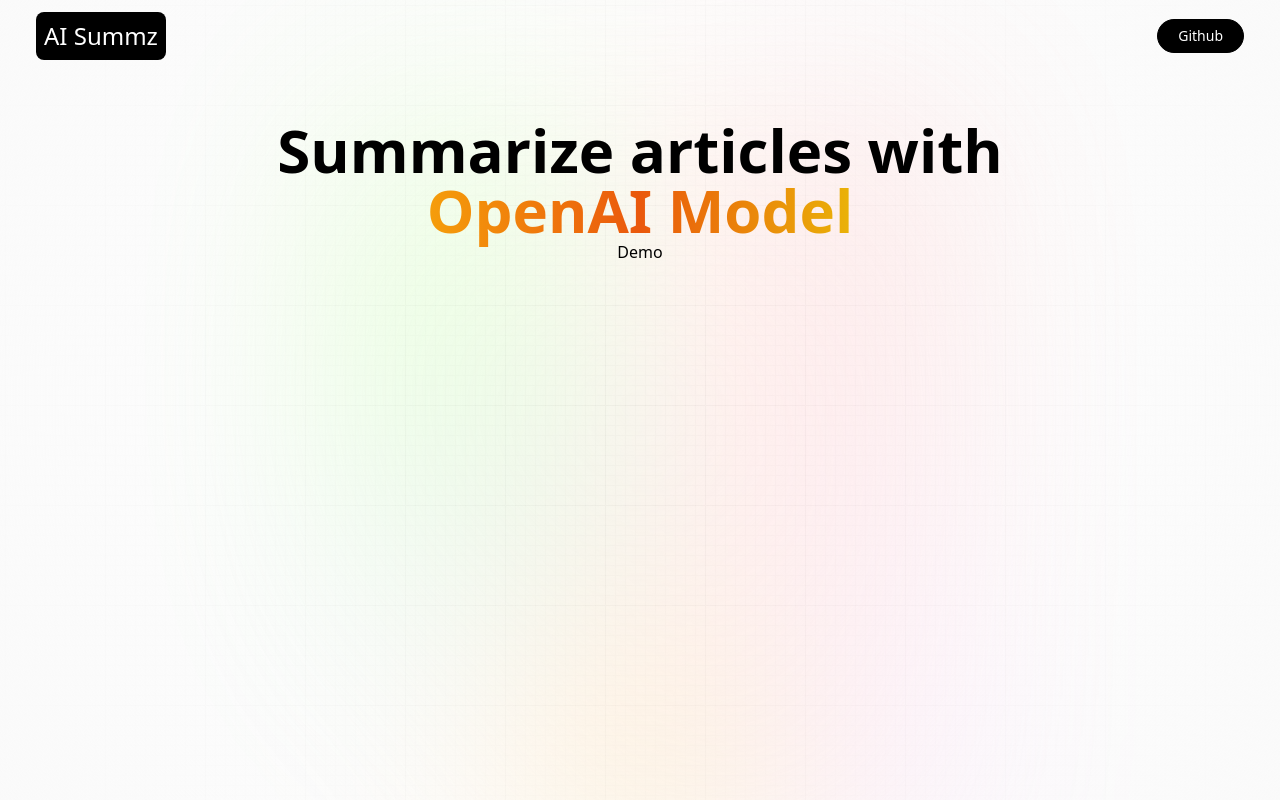
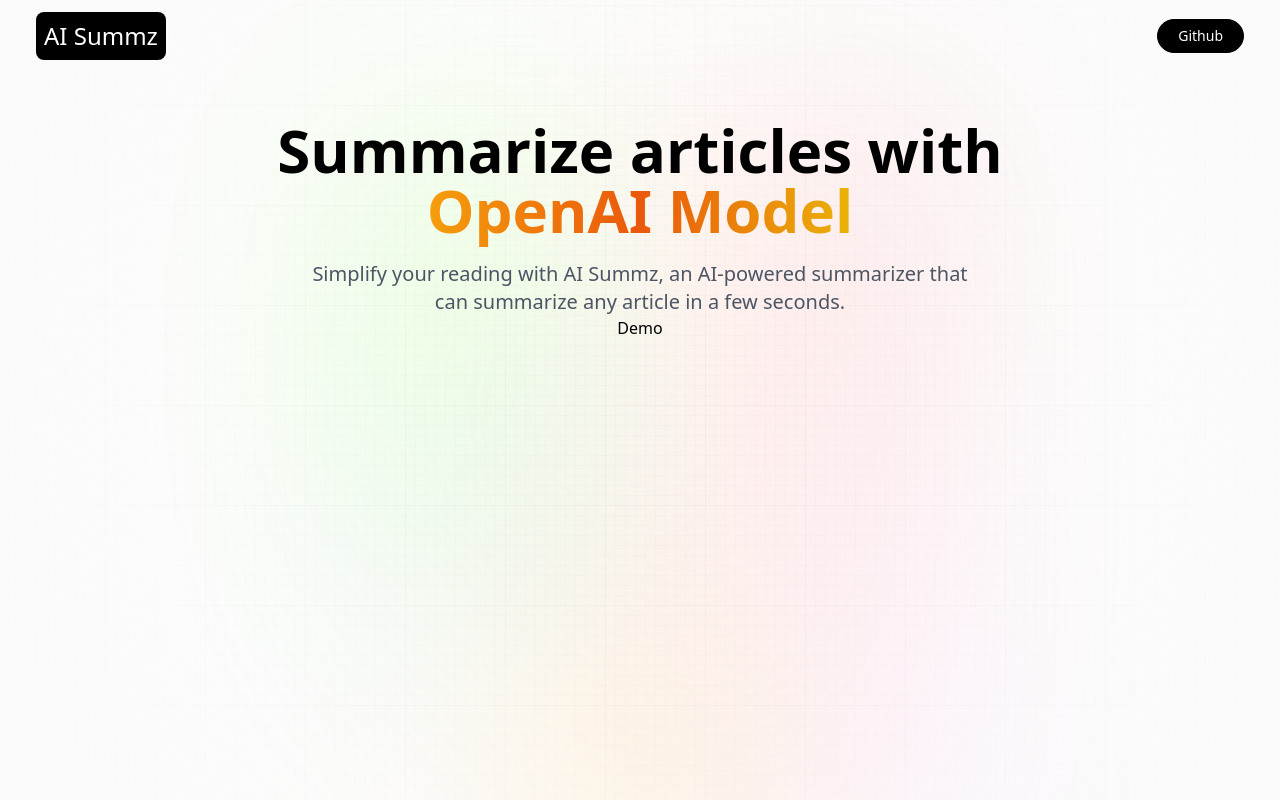
Before and after one commit to MariusTanase/AI-Summarizer, a React (Vite) app: page / in a window 1280 px wide. Built offline with nearby package versions, Linux system fonts and the light colour scheme; a web font is replaced by a local one.

Commit message:
Adding a description to Hero component

```diff
--- a/src/components/Hero.tsx
+++ b/src/components/Hero.tsx
@@ -14,6 +14,9 @@
         Summarize articles with <br className='max-md:hidden' />
         <span className='bg-gradient-to-r from-amber-500 via-orange-600 to-yellow-500 bg-clip-text text-transparent'>OpenAI Model</span>
       </h1>
+      <h2 className='mt-5 text-lg text-gray-600 sm:text-xl text-center max-w-2xl'>
+          Simplify your reading with AI Summz, an AI-powered summarizer that can summarize any article in a few seconds.
+      </h2>
     </header>
   )
 }
```
